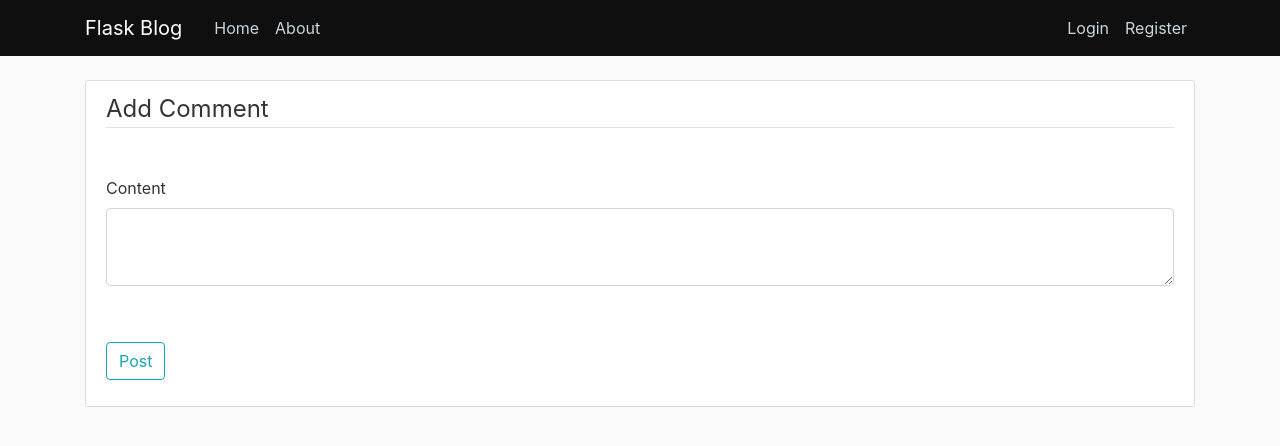
After one commit to ernestmucheru/BlogIP, a Flask app: page /authenticate/comment in a window 1280 px wide. The commit adds this page. Shown: the top 446 px of the page. Run offline with Flask 2, Linux system fonts and the light colour scheme; parts of the project's set-up code (start-up, migrations or seed data) failed here and were passed over; some libraries are stand-ins or nearby versions.

Commit message:
comments section form

```diff
--- a/app/auth/forms.py
+++ b/app/auth/forms.py
@@ -51,3 +51,7 @@ class PostForm(FlaskForm):
     title = StringField('Title', validators=[DataRequired()])
     content = TextAreaField('Content', validators=[DataRequired()])
     submit = SubmitField('Post')
+
+class CommentForm(FlaskForm):
+    content = TextAreaField('Content', validators=[DataRequired()])
+    submit = SubmitField('Post')
--- a/app/auth/views.py
+++ b/app/auth/views.py
@@ -2,8 +2,8 @@ from random import random
 import secrets
 import os
 from flask import render_template,redirect,url_for,request,flash,abort
-from ..models import User,Post
-from .forms import RegistrationForm,LoginForm,UpdateAccountForm,PostForm
+from ..models import User,Post,Comment
+from .forms import RegistrationForm,LoginForm,UpdateAccountForm,PostForm,CommentForm
 from . import auth
 from .. import db
 from flask_login import login_user,login_required,logout_user,current_user
@@ -146,3 +146,19 @@ def user_posts(username):
     posts = Post.query.filter_by(author=user)\
             .order_by(Post.date_posted.desc())
     return render_template('user_posts.html', posts=posts, user=user)
+
+@auth.route('/comment',methods=['GET', 'POST'])
+def comment():
+    # post = Post.query.get_or_404(post_id)
+    # content = Comment.query.get_or_404(post_id)
+    form = CommentForm()
+    if form.validate_on_submit():
+        content = form.content.data
+        form.content.data = ""
+        new_comment = Comment(content=content, user_id=current_user.id, post_id=post.id)
+        db.session.add(new_comment)
+        db.session.commit()
+        # return redirect(url_for('auth.home'))
+        return redirect(url_for(".comment", id=post.id))
+
+    return render_template('comments.html',title='New Comment',form=form , legend ='Add Comment')
--- a/app/static/main.css
+++ b/app/static/main.css
@@ -9,7 +9,7 @@ body {
   }
 
   .bg-steel {
-    background-color: #5f788a;
+    background-color: #0f0f0f;
   }
 
   .site-header .navbar-nav .nav-link {
--- /dev/null
+++ b/app/templates/comments.html
@@ -0,0 +1,30 @@
+{% extends "layout.html" %}
+{% block content %}
+<div class="content-section">
+    <form method="POST" action="">
+        {{ form.hidden_tag() }}
+        <fieldset class="form-group">
+            <legend class="border-bottom mb-4">{{ legend }}</legend>
+
+            <div class="form-group">
+                <br>
+                {{ form.content.label(class="form-control-label") }}
+                {% if form.content.errors %}
+                    {{ form.content(class="form-control form-control-lg is-invalid") }}
+                    <div class="invalid-feedback">
+                        {% for error in form.content.errors %}
+                            <span>{{ error }}</span>
+                        {% endfor %}
+                    </div>
+                {% else %}
+                    {{ form.content(class="form-control form-control-lg") }}
+                {% endif %}
+            </div>
+        </fieldset>
+        <br>
+        <div class="form-group">
+            {{ form.submit(class="btn btn-outline-info") }}
+        </div>
+    </form>
+</div>
+{% endblock %}
--- a/app/templates/layout.html
+++ b/app/templates/layout.html
@@ -23,7 +23,7 @@
 
     <main role="main" class="container">
         <div class="row">
-          <div class="col-md-10">
+          <div class="col-md-12">
             {% block content %}{% endblock %}
           </div>
           </div>
--- a/app/templates/post.html
+++ b/app/templates/post.html
@@ -9,6 +9,7 @@
                 {% if post.author == current_user %}
                 <div>
                     <a class="btn btn-secondary btn-sm mt-1 mb-1" href="{{ url_for('auth.update_post', post_id=post.id) }}">Update</a>
+                    <a class="btn btn-secondary btn-sm mt-1 mb-1" href="{{ url_for('auth.comment', post_id=post.id) }}">Comment</a>
                     <button type="button" class="btn btn-danger btn-sm m-1" data-toggle="modal" data-target="#deleteModal">Delete</button>                </div>
                 {% endif %}
             </div>
```
Also changed, not shown: app/main/views.py (+0 -15 lines), app/models.py (+7 -0 lines), app/requests.py (+7 -0 lines), app/templates/home.html (+7 -4 lines), migrations/versions/b709f3a304ae_comments.py (added, +36 -0 lines).
